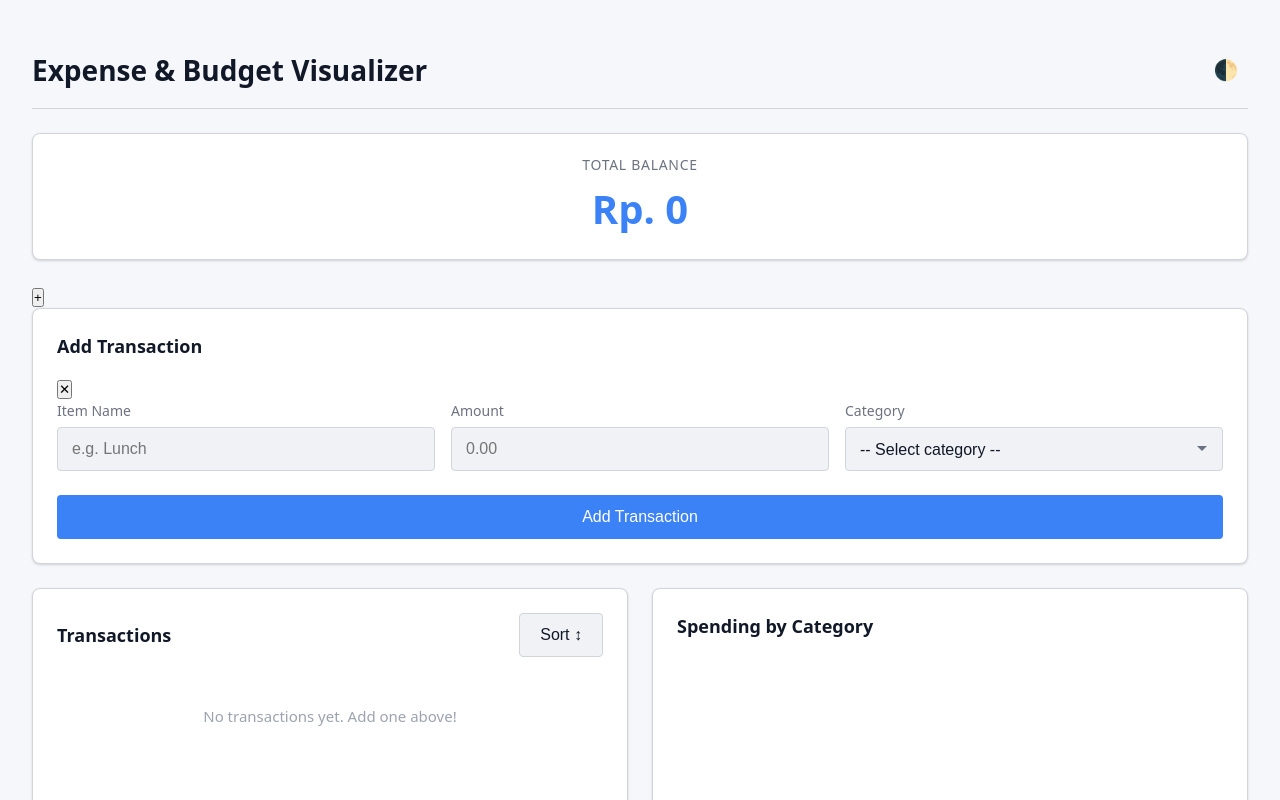
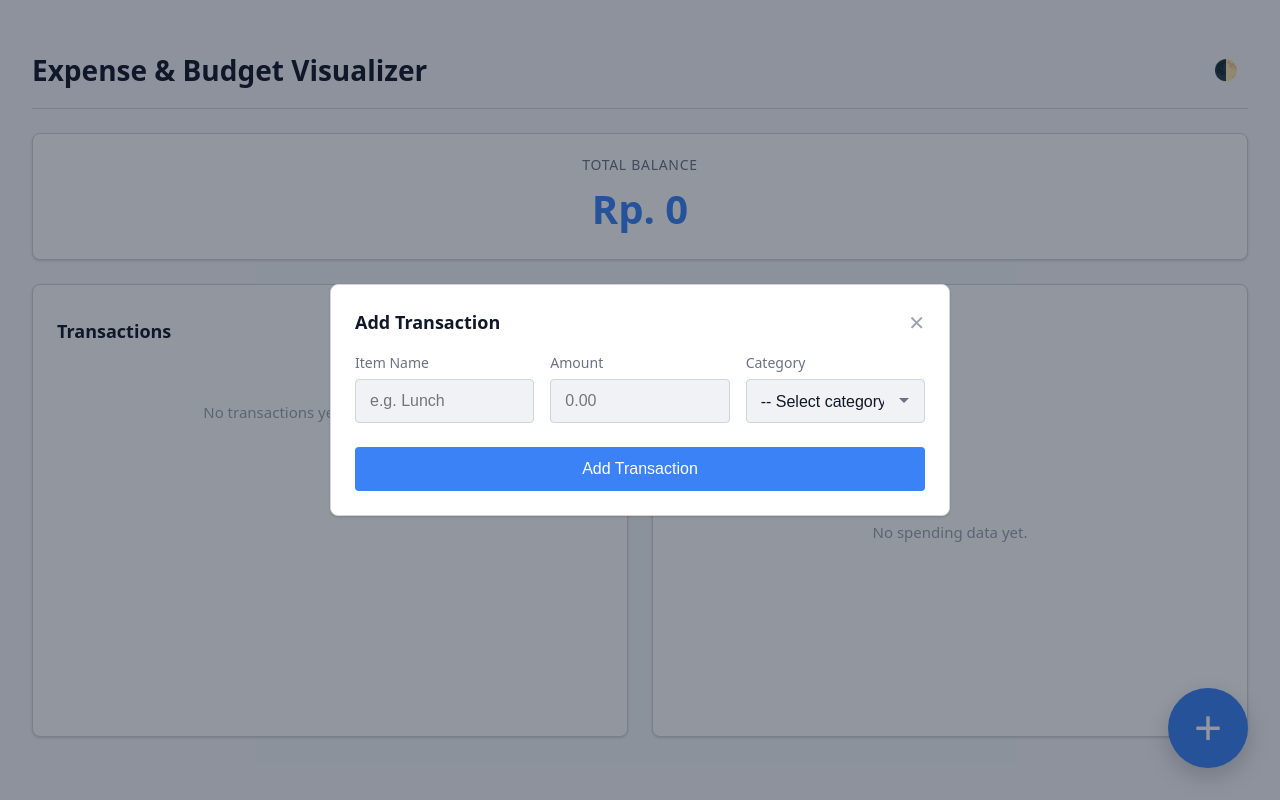
Before and after one commit to lutfiahulfa2705-star/CodingCamp-8June26-LutfiahUlfa, a website: page index.html in a window 1280 px wide. Both pictures are taken after a click on the button "Open add transaction form". Shown: the top 800 px of the page. Drawn offline with nearby package versions, Linux system fonts and the light colour scheme.

Commit message:
Add floating button and modal styles to CSS

```diff
--- a/css/styles.css
+++ b/css/styles.css
@@ -575,3 +575,77 @@ body {
   white-space: nowrap;
   border: 0;
 }
+.floating-add-btn {
+  position: fixed;
+  right: 2rem;
+  bottom: 2rem;
+
+  width: 80px;
+  height: 80px;
+
+  border-radius: 50%;
+  border: none;
+
+  background: var(--accent);
+  color: white;
+
+  font-size: 3rem;
+  font-weight: 300;
+  line-height: 1;
+
+  cursor: pointer;
+
+  display: flex;
+  align-items: center;
+  justify-content: center;
+
+  box-shadow: 0 8px 25px rgba(0,0,0,.2);
+
+  z-index: 999;
+  transition: all .2s ease;
+}
+.floating-add-btn:hover {
+  background: var(--accent-hover);
+  transform: scale(1.08);
+}
+
+
+.modal-overlay {
+  position: fixed;
+  inset: 0;
+  background: rgba(15, 23, 42, 0.45);
+  display: flex;
+  align-items: center;
+  justify-content: center;
+  padding: 1rem;
+  z-index: 1000;
+}
+
+.modal-overlay[hidden] {
+  display: none;
+}
+
+.modal-card {
+  width: 100%;
+  max-width: 620px;
+  margin-bottom: 0;
+}
+
+.modal-header {
+  display: flex;
+  align-items: center;
+  justify-content: space-between;
+  margin-bottom: 1rem;
+}
+
+.modal-header .section-title {
+  margin-bottom: 0;
+}
+
+.modal-close {
+  border: none;
+  background: transparent;
+  color: var(--text-muted);
+  font-size: 1.25rem;
+  cursor: pointer;
+}
```
